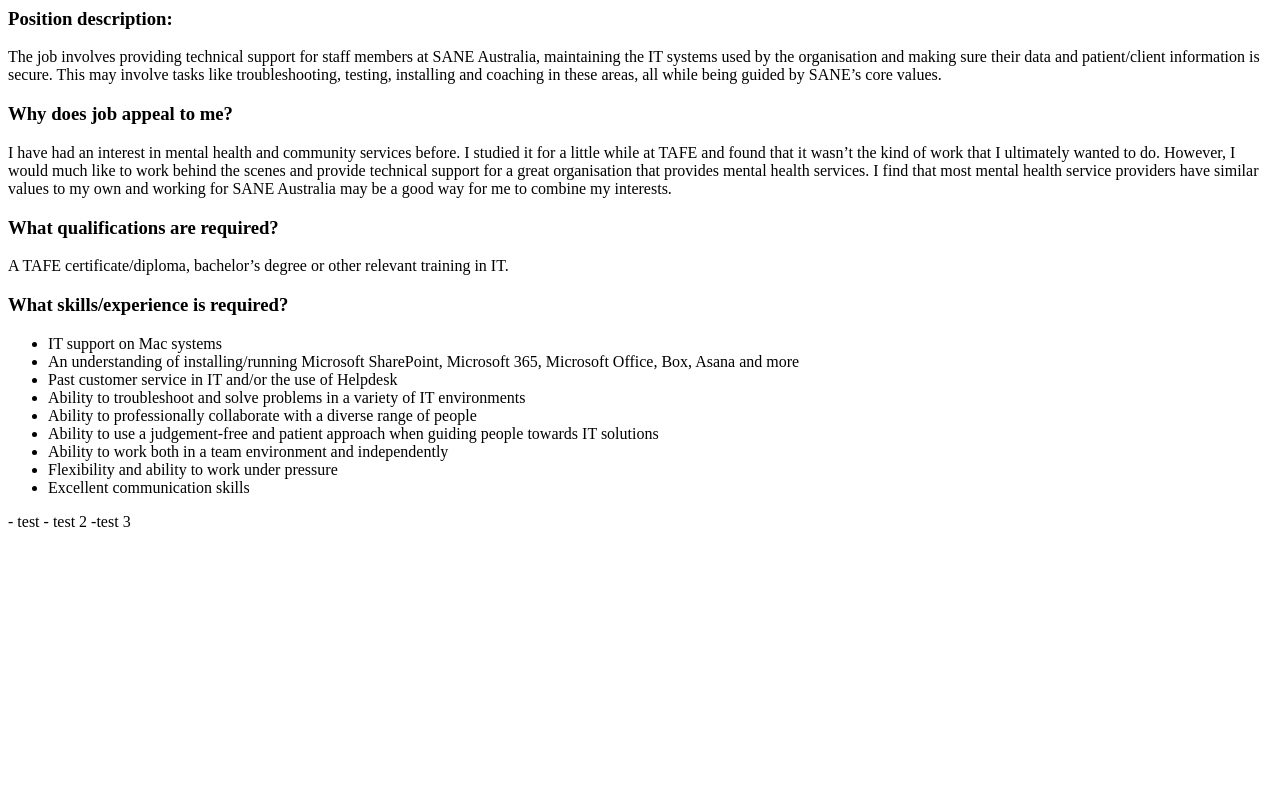
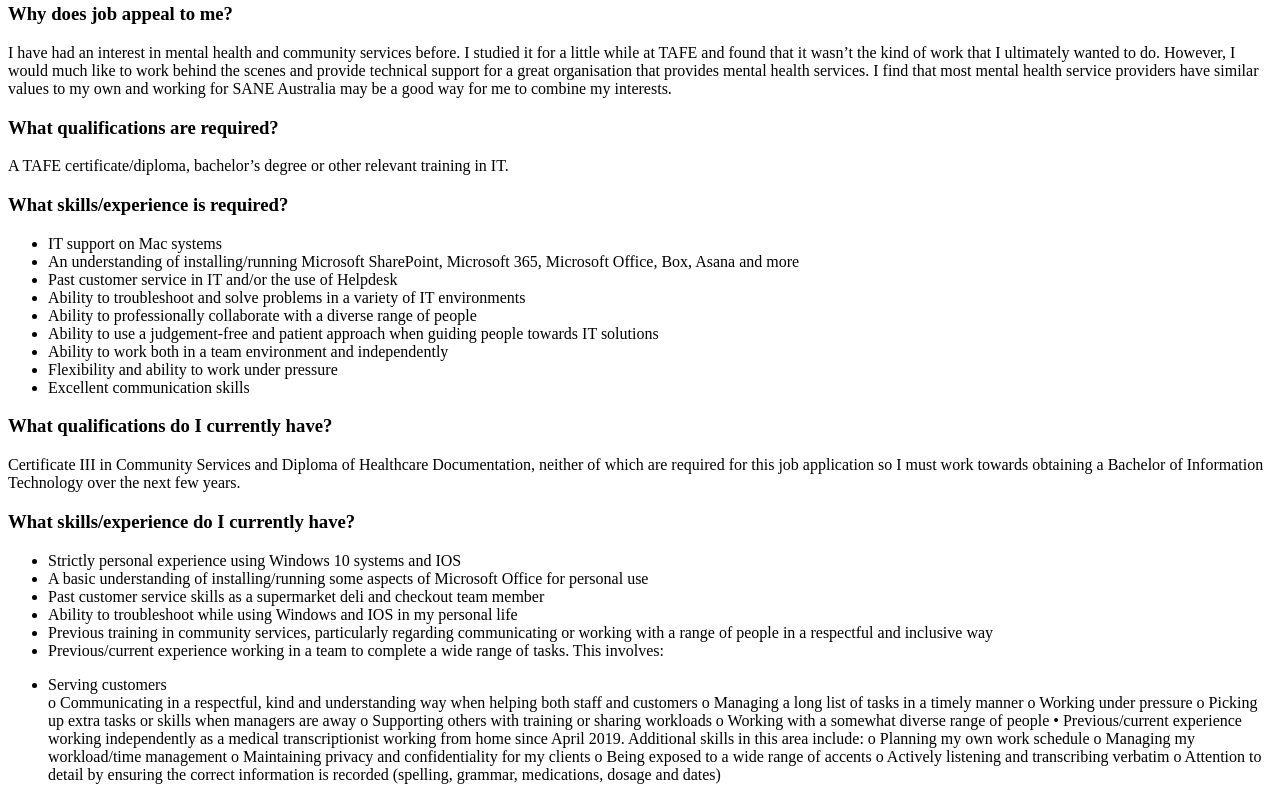
Before and after one commit to MaddieDupree/Assignment1, a plain HTML site: page index.html in a window 1280 px wide. Shown: the part 1638-2438 px from the top of the page. Before the commit the page ends 2177 px from the top, so only its background shows below. Drawn offline with Linux system fonts and the light colour scheme.

Commit message:
Update index.html

```diff
--- a/index.html
+++ b/index.html
@@ -27,7 +27,7 @@
   <h3>Job Listing Information:</h3>
    <p>IT Support Officer at SANE Australia. Here is the job description on the <a href="https://www.sane.org/careers-at-sane" target="_blank">SANE Australia Website</a></p>
    <p>Here is a snapshot of that webpage:</p>
-    <img src="Snapshot of webpage - SANE.png" height="500">
+    <img src="Snapshot of webpage - SANE.png" height="400">
    <p>Here is the link to the <a href="https://www.sane.org/images/careers/IT%20Support%20Officer.pdf" target="_blank">position description</a></p>
    <p>Here are the snapshots of that position description:</p>
 
@@ -49,10 +49,32 @@
     <li>Flexibility and ability to work under pressure</li>
     <li>Excellent communication skills</li>
    </ul>
-- test
-- test 2
+  <h3>What qualifications do I currently have?</h3>
+   <p>Certificate III in Community Services and Diploma of Healthcare Documentation, neither of which are required for this job application so I must work towards obtaining a Bachelor of Information Technology over the next few years.</p>
+  <h3>What skills/experience do I currently have?</h3>
+   <ul>
+    <li>Strictly personal experience using Windows 10 systems and IOS</li>
+    <li>A basic understanding of installing/running some aspects of Microsoft Office for personal use</li>
+    <li>Past customer service skills as a supermarket deli and checkout team member</li>
+    <li>Ability to troubleshoot while using Windows and IOS in my personal life</li>
+    <li>Previous training in community services, particularly regarding communicating or working with a range of people in a respectful and inclusive way</li>
+    <li>Previous/current experience working in a team to complete a wide range of tasks. This involves:</li>
+     <dl>
+      <li>Serving customers</li>
+o	Communicating in a respectful, kind and understanding way when helping both staff and customers
+o	Managing a long list of tasks in a timely manner
+o	Working under pressure
+o	Picking up extra tasks or skills when managers are away
+o	Supporting others with training or sharing workloads
+o	Working with a somewhat diverse range of people
+•	Previous/current experience working independently as a medical transcriptionist working from home since April 2019. Additional skills in this area include:
+o	Planning my own work schedule
+o	Managing my workload/time management
+o	Maintaining privacy and confidentiality for my clients
+o	Being exposed to a wide range of accents
+o	Actively listening and transcribing verbatim
+o	Attention to detail by ensuring the correct information is recorded (spelling, grammar, medications, dosage and dates)
 
--test 3
 
 </body>
 </html>
```
